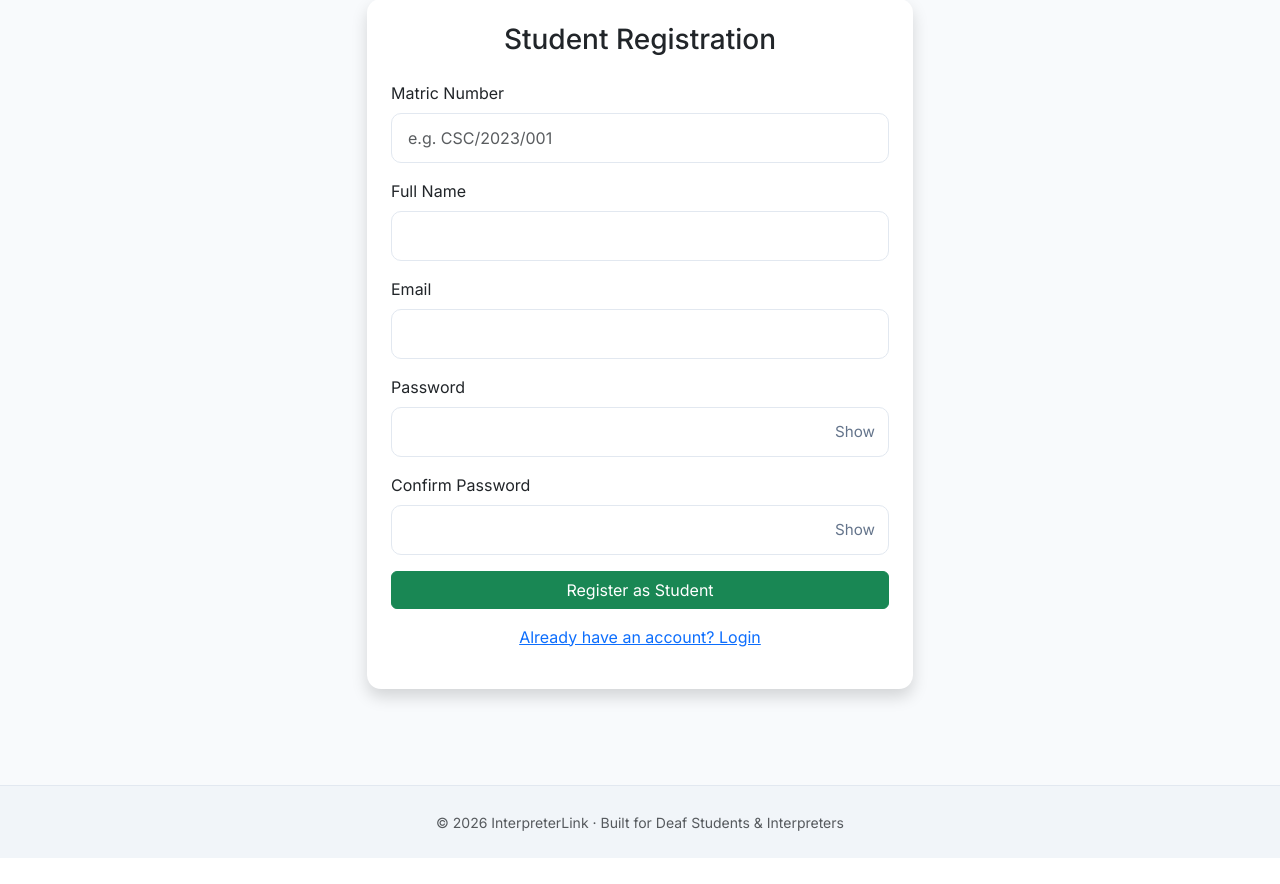
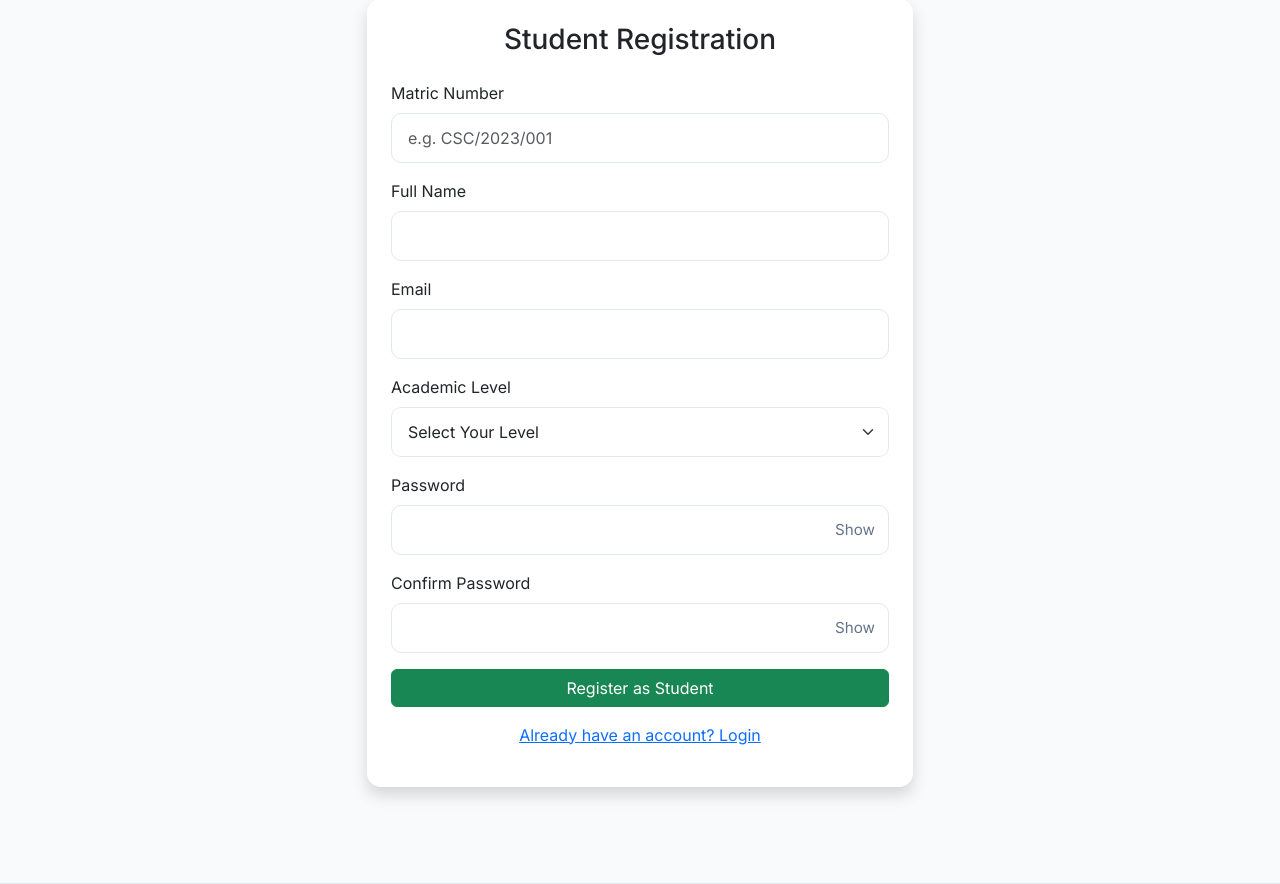
Before and after one commit to kinglionzz/InterpreterLink, a Flask app: page /register/student in a window 1280 px wide. Shown: the part 81-965 px from the top of the page. Before the commit the page ends 939 px from the top, so only its background shows below. Run offline with Flask 3, Linux system fonts and the light colour scheme.

Commit message:
Add required student academic level selection

```diff
--- a/forms.py
+++ b/forms.py
@@ -4,12 +4,46 @@ from wtforms.validators import DataRequired, Email, EqualTo, Length, ValidationE
 from models import User, RegistrationCode
 from wtforms import TextAreaField
 
+
 class StudentRegisterForm(FlaskForm):
-    matric_number = StringField('Matric Number', validators=[DataRequired(), Length(min=5, max=30)])
-    full_name = StringField('Full Name', validators=[DataRequired(), Length(min=3, max=100)])
-    email = StringField('Email', validators=[DataRequired(), Email()])
-    password = PasswordField('Password', validators=[DataRequired(), Length(min=6)])
-    confirm_password = PasswordField('Confirm Password', validators=[DataRequired(), EqualTo('password')])
+    matric_number = StringField(
+        'Matric Number',
+        validators=[DataRequired(), Length(min=5, max=30)]
+    )
+
+    full_name = StringField(
+        'Full Name',
+        validators=[DataRequired(), Length(min=3, max=100)]
+    )
+
+    email = StringField(
+        'Email',
+        validators=[DataRequired(), Email()]
+    )
+
+    level = SelectField(
+        'Academic Level',
+        choices=[
+            ('', 'Select Your Level'),
+            ('100L', '100 Level'),
+            ('200L', '200 Level'),
+            ('300L', '300 Level'),
+            ('400L', '400 Level'),
+            ('500L', '500 Level')
+        ],
+        validators=[DataRequired(message='Please select your academic level.')]
+    )
+
+    password = PasswordField(
+        'Password',
+        validators=[DataRequired(), Length(min=6)]
+    )
+
+    confirm_password = PasswordField(
+        'Confirm Password',
+        validators=[DataRequired(), EqualTo('password')]
+    )
+
     submit = SubmitField('Register as Student')
 
     def validate_email(self, email):
@@ -21,6 +55,7 @@ class StudentRegisterForm(FlaskForm):
         user = User.query.filter_by(matric_number=matric_number.data).first()
         if user:
             raise ValidationError('Matric number already registered.')
+
 
 
 class InterpreterRegisterForm(FlaskForm):
--- a/templates/register_student.html
+++ b/templates/register_student.html
@@ -1,3 +1,4 @@
+
 {% extends "base.html" %}
 
 {% block content %}
@@ -5,44 +6,82 @@
     <div class="col-md-6">
         <div class="card shadow">
             <div class="card-body p-4">
+
                 <h3 class="text-center mb-4">Student Registration</h3>
+
                 <form method="POST">
                     {{ form.hidden_tag() }}
+
                     <div class="mb-3">
                         {{ form.matric_number.label(class="form-label") }}
                         {{ form.matric_number(class="form-control", placeholder="e.g. CSC/2023/001") }}
+                        {% for error in form.matric_number.errors %}
+                            <small class="text-danger">{{ error }}</small>
+                        {% endfor %}
                     </div>
+
                     <div class="mb-3">
                         {{ form.full_name.label(class="form-label") }}
                         {{ form.full_name(class="form-control") }}
+                        {% for error in form.full_name.errors %}
+                            <small class="text-danger">{{ error }}</small>
+                        {% endfor %}
                     </div>
+
                     <div class="mb-3">
                         {{ form.email.label(class="form-label") }}
                         {{ form.email(class="form-control") }}
+                        {% for error in form.email.errors %}
+                            <small class="text-danger">{{ error }}</small>
+                        {% endfor %}
                     </div>
+
+                    <div class="mb-3">
+                        {{ form.level.label(class="form-label") }}
+                        {{ form.level(class="form-select") }}
+                        {% for error in form.level.errors %}
+                            <small class="text-danger">{{ error }}</small>
+                        {% endfor %}
+                    </div>
+
                     <div class="mb-3">
                         {{ form.password.label(class="form-label") }}
                         <div class="password-wrapper">
                             {{ form.password(class="form-control", id="password") }}
-                            <button type="button" class="toggle-password" onclick="togglePassword('password', this)">
+                            <button type="button" class="toggle-password"
+                                onclick="togglePassword('password', this)">
                                 Show
                             </button>
                         </div>
+                        {% for error in form.password.errors %}
+                            <small class="text-danger">{{ error }}</small>
+                        {% endfor %}
                     </div>
+
                     <div class="mb-3">
                         {{ form.confirm_password.label(class="form-label") }}
                         <div class="password-wrapper">
                             {{ form.confirm_password(class="form-control", id="confirmPassword") }}
-                            <button type="button" class="toggle-password" onclick="togglePassword('confirmPassword', this)">
+                            <button type="button" class="toggle-password"
+                                onclick="togglePassword('confirmPassword', this)">
                                 Show
                             </button>
                         </div>
+                        {% for error in form.confirm_password.errors %}
+                            <small class="text-danger">{{ error }}</small>
+                        {% endfor %}
                     </div>
+
                     {{ form.submit(class="btn btn-success w-100") }}
+
                 </form>
+
                 <p class="text-center mt-3">
-                    <a href="{{ url_for('login') }}">Already have an account? Login</a>
+                    <a href="{{ url_for('login') }}">
+                        Already have an account? Login
+                    </a>
                 </p>
+
             </div>
         </div>
     </div>
@@ -51,6 +90,7 @@
 <script>
 function togglePassword(inputId, btn) {
     const input = document.getElementById(inputId);
+
     if (input.type === "password") {
         input.type = "text";
         btn.innerText = "Hide";
```
